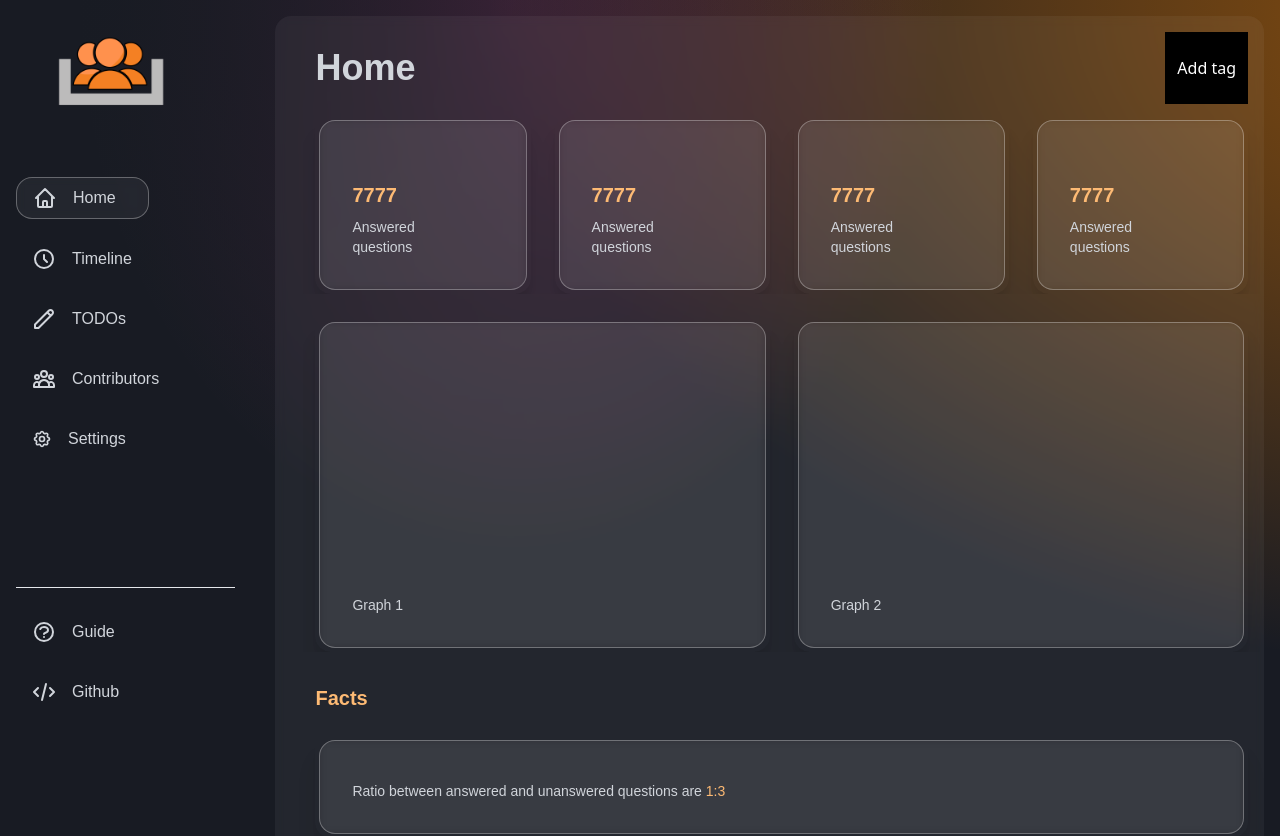
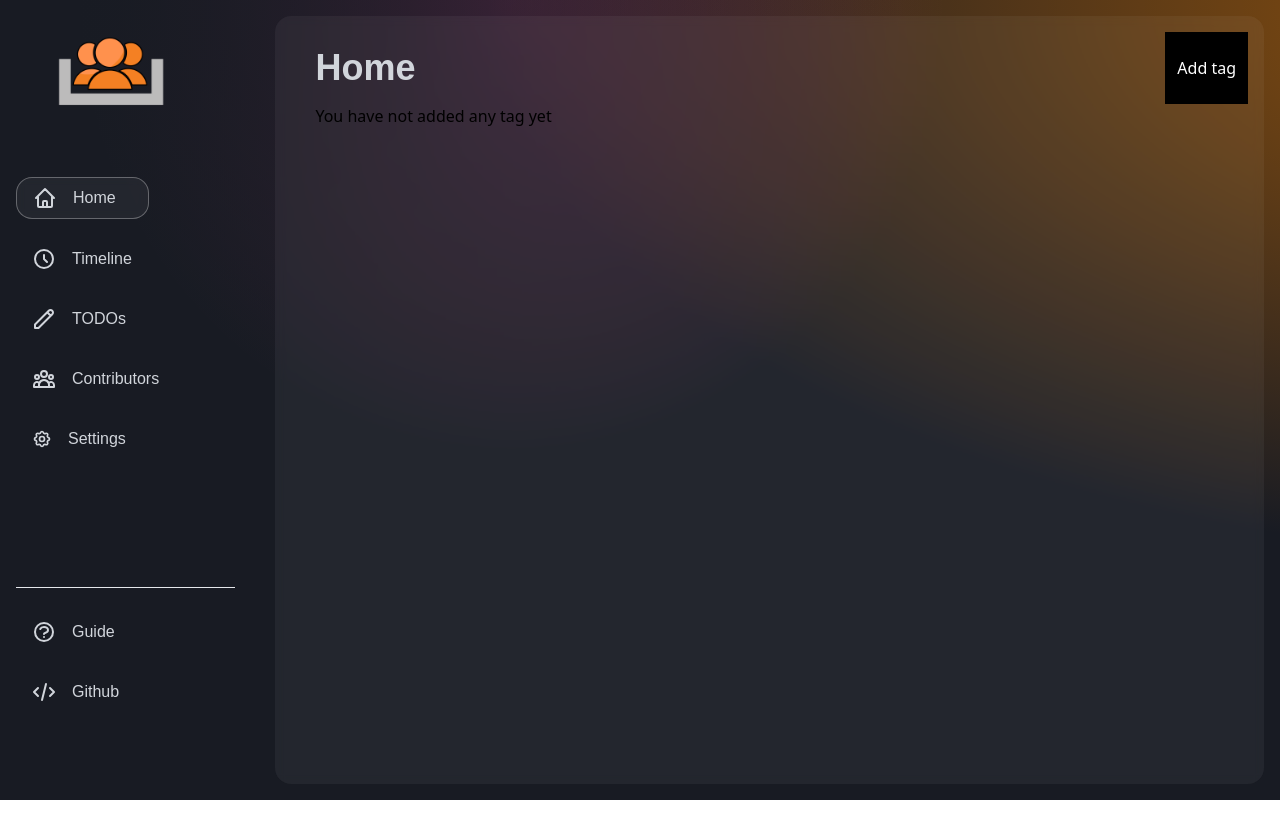
Before and after one commit to hackyguru/superflow, a React (Create React App) app: page /dashboard in a window 1280 px wide. Shown: the top 836 px of the page. After the commit the page ends 800 px from the top, so only its background shows below. Built offline with nearby package versions, Linux system fonts and the light colour scheme.

Commit message:
Improve home component

```diff
--- a/src/dashboard/Home.js
+++ b/src/dashboard/Home.js
@@ -1,98 +1,234 @@
-import React, { useState } from "react";
+import React, { useEffect, useState } from "react";
+import axios from "../utils/axios";
+import { Link } from "react-router-dom";
 
-export default function Home() {
-  return (
+export default function Home(props) {
+  let tag = props.selectedTag;
+  let lastFetchedTag = props.mainState ? props.mainState.tag : null;
+
+  const [isDataFetched, setIsDataFetched] = useState(
+    props.mainState && tag === props.mainState.tag
+  );
+
+  const [total, setTotal] = useState(
+    props.mainState && tag == props.mainState.tag
+      ? props.mainState.results.total
+      : null
+  );
+  const [answered, setAnswered] = useState(
+    props.mainState && tag == props.mainState.tag
+      ? props.mainState.results.answered
+      : null
+  );
+  const [noAnswers, setNoAnswers] = useState(
+    props.mainState && tag == props.mainState.tag
+      ? props.mainState.results.noAnswers
+      : null
+  );
+  const [unanswered, setUnanswered] = useState(
+    props.mainState && tag == props.mainState.tag
+      ? props.mainState.results.unanswered
+      : null
+  );
+
+  let totalCount = null;
+  let noAnsweredCount = null;
+
+  const requests = {
+    total: {
+      endpoint: `tags/${tag}/info`,
+      params: {
+        filter: "!ak79D-dfS.RG3A",
+      },
+    },
+    no_answers: {
+      endpoint: `questions/no-answers`,
+      params: {
+        tagged: tag,
+        filter: "!ak79D.FL9sVikC",
+      },
+    },
+    unanswered: {
+      endpoint: `questions/unanswered`,
+      params: {
+        tagged: tag,
+        filter: "!ak79D*ObLmc-5_",
+      },
+    },
+  };
+
+  async function asyncForEach(array, callback) {
+    for (let index = 0; index < array.length; index++) {
+      await callback(array[index], index, array);
+    }
+  }
+
+  async function fetchData() {
+    if (lastFetchedTag === tag) {
+      return;
+    }
+    setIsDataFetched(false);
+    await asyncForEach(
+      Object.entries(requests),
+      async ([request_name, request]) => {
+        await axios
+          .get(request.endpoint, {
+            params: request.params,
+          })
+          .then(async (response) => {
+            switch (request_name) {
+              case "total":
+                totalCount = response.data.items[0].count;
+                setTotal(response.data.items[0].count);
+                break;
+              case "no_answers":
+                noAnsweredCount = response.data.total;
+                break;
+              case "unanswered":
+                if (totalCount == null || noAnsweredCount == null) {
+                }
+
+                let unansweredResult = {
+                  count: response.data.total - noAnsweredCount,
+                  percentage:
+                    Math.round(
+                      ((response.data.total - noAnsweredCount) / totalCount) *
+                        100 *
+                        10
+                    ) / 10,
+                };
+                setUnanswered(unansweredResult);
+
+                let noAnsweredResult = {
+                  count: noAnsweredCount,
+                  percentage:
+                    Math.round((noAnsweredCount / totalCount) * 100 * 10) / 10,
+                };
+                setNoAnswers(noAnsweredResult);
+
+                let answeredResult = {
+                  count: totalCount - response.data.total,
+                  percentage:
+                    Math.round(
+                      ((totalCount - response.data.total) / totalCount) *
+                        100 *
+                        10
+                    ) / 10,
+                };
+                setAnswered(answeredResult);
+
+                setIsDataFetched(true);
+                lastFetchedTag = tag;
+                props.updateMainState({
+                  tag: tag,
+                  results: {
+                    total: totalCount,
+                    answered: answeredResult,
+                    noAnswers: noAnsweredResult,
+                    unanswered: unansweredResult,
+                  },
+                });
+
+                break;
+            }
+          });
+      }
+    );
+  }
+
+  useEffect(async () => {
+    if (tag) {
+      await fetchData();
+    }
+  }, [tag]);
+
+  return tag ? (
+    isDataFetched ? (
       <div className="flex flex-col">
-      <div class="flex flex-wrap -mx-3 overflow-hidden">
-        <div class="my-3 px-3 w-1/2 overflow-hidden lg:w-1/4 xl:w-1/4">
-          <div class="p-1 shadow-xl  rounded-2xl">
+        <div className="flex flex-wrap -mx-3 overflow-hidden">
+          <div className="my-3 px-3 w-1/2 overflow-hidden lg:w-1/4 xl:w-1/4">
+            <div className="p-1 shadow-xl  rounded-2xl">
               <a
-              class="block p-6 white-glassmorphism border sm:p-8 rounded-xl"
+                className="block p-6 white-glassmorphism border sm:p-8 rounded-xl"
                 href=""
               >
-              <div class="mt-7 sm:pr-8">
-                <h5 class="text-xl font-bold heading text-orange-300">7777</h5>
+                <div className="mt-7 sm:pr-8">
+                  <h5 className="text-xl font-bold heading text-orange-300">
+                    {total}
+                  </h5>
 
-                <p class="mt-2 text-sm desc text-gray-300">
+                  <p className="mt-2 text-sm desc text-gray-300">Total questions</p>
+                </div>
+              </a>
+            </div>
+          </div>
+
+          <div className="my-3 px-3 w-1/2 overflow-hidden  lg:w-1/4 xl:w-1/4">
+            <div className="p-1 shadow-xl  rounded-2xl">
+              <div className="block p-6 white-glassmorphism    border sm:p-8 rounded-xl">
+                <div className="mt-7 sm:pr-8">
+                  <h5 className="text-xl font-bold heading text-orange-300">
+                    {answered.count}
+                  </h5>
+
+                  <p className="mt-2 text-sm desc text-gray-300">
                     Answered questions
                   </p>
                 </div>
-            </a>
+              </div>
             </div>{" "}
           </div>
 
-        <div class="my-3 px-3 w-1/2 overflow-hidden  lg:w-1/4 xl:w-1/4">
-          <div class="p-1 shadow-xl  rounded-2xl">
-            <a
-              class="block p-6 white-glassmorphism    border sm:p-8 rounded-xl"
-              href=""
-            >
-              <div class="mt-7 sm:pr-8">
-                <h5 class="text-xl font-bold heading text-orange-300">7777</h5>
+          <div className="my-3 px-3 w-1/2 overflow-hidden lg:w-1/4 xl:w-1/4">
+            <div className="p-1 shadow-xl  rounded-2xl">
+              <div className="block p-6 white-glassmorphism    border sm:p-8 rounded-xl">
+                <div className="mt-7 sm:pr-8">
+                  <h5 className="text-xl font-bold heading text-orange-300">
+                    {unanswered.count}
+                  </h5>
 
-                <p class="mt-2 text-sm desc text-gray-300">
-                  Answered questions
+                  <p className="mt-2 text-sm desc text-gray-300">
+                    Unanswered questions
                   </p>
                 </div>
-            </a>
+              </div>
             </div>{" "}
           </div>
 
-        <div class="my-3 px-3 w-1/2 overflow-hidden lg:w-1/4 xl:w-1/4">
-          <div class="p-1 shadow-xl  rounded-2xl">
-            <a
-              class="block p-6 white-glassmorphism    border sm:p-8 rounded-xl"
-              href=""
-            >
-              <div class="mt-7 sm:pr-8">
-                <h5 class="text-xl font-bold heading text-orange-300">7777</h5>
+          <div className="my-3 px-3 w-1/2 overflow-hidden lg:w-1/4 xl:w-1/4">
+            <div className="p-1 shadow-xl  rounded-2xl">
+              <div className="block p-6 white-glassmorphism    border sm:p-8 rounded-xl">
+                <div className="mt-7 sm:pr-8">
+                  <h5 className="text-xl font-bold heading text-orange-300">
+                    {noAnswers.count}
+                  </h5>
 
-                <p class="mt-2 text-sm desc text-gray-300">
-                  Answered questions
+                  <p className="mt-2 text-sm desc text-gray-300">
+                    Not answered questions
                   </p>
                 </div>
-            </a>
-          </div>{" "}
               </div>
-
-        <div class="my-3 px-3 w-1/2 overflow-hidden lg:w-1/4 xl:w-1/4">
-          <div class="p-1 shadow-xl  rounded-2xl">
-            <a
-              class="block p-6 white-glassmorphism    border sm:p-8 rounded-xl"
-              href=""
-            >
-              <div class="mt-7 sm:pr-8">
-                <h5 class="text-xl font-bold heading text-orange-300">7777</h5>
-
-                <p class="mt-2 text-sm desc text-gray-300">
-                  Answered questions
-                </p>
-              </div>
-            </a>
             </div>{" "}
           </div>
         </div>
-      <div class="flex flex-wrap -mx-3 overflow-hidden">
-        <div class="my-3 px-3 w-full overflow-hidden lg:w-1/2">
-          <div class="p-1 shadow-xl  rounded-2xl">
+        <div className="flex flex-wrap -mx-3 overflow-hidden">
+          <div className="my-3 px-3 w-full overflow-hidden lg:w-1/2">
+            <div className="p-1 shadow-xl  rounded-2xl">
+              <div className="block p-6 white-glassmorphism    border sm:p-8 rounded-xl">
+                <div className="mt-60 sm:pr-8">
+                  <p className="mt-2 text-sm desc text-gray-300">Graph 1</p>
+                </div>
+              </div>
+            </div>{" "}
+          </div>
+          <div className="my-3 px-3 w-full overflow-hidden lg:w-1/2">
+            <div className="p-1 shadow-xl  rounded-2xl">
               <a
-              class="block p-6 white-glassmorphism    border sm:p-8 rounded-xl"
+                className="block p-6 white-glassmorphism    border sm:p-8 rounded-xl"
                 href=""
               >
-              <div class="mt-60 sm:pr-8">
-                <p class="mt-2 text-sm desc text-gray-300">Graph 1</p>
-              </div>
-            </a>
-          </div>{" "}
-        </div>
-        <div class="my-3 px-3 w-full overflow-hidden lg:w-1/2">
-          <div class="p-1 shadow-xl  rounded-2xl">
-            <a
-              class="block p-6 white-glassmorphism    border sm:p-8 rounded-xl"
-              href=""
-            >
-              <div class="mt-60 sm:pr-8">
-                <p class="mt-2 text-sm desc text-gray-300">Graph 2</p>
+                <div className="mt-60 sm:pr-8">
+                  <p className="mt-2 text-sm desc text-gray-300">Graph 2</p>
                 </div>
               </a>
             </div>{" "}
@@ -101,26 +237,26 @@ export default function Home() {
       <h1 className="heading text-orange-300 text-xl mt-5 mb-3">Facts</h1>
 
       <div className="flex-col space-y-5 mt-3">
-        <div class="p-1 shadow-xl  rounded-2xl">
+        <div className="p-1 shadow-xl  rounded-2xl">
           <a
-            class="block p-6 white-glassmorphism    border sm:p-8 rounded-xl"
+            className="block p-6 white-glassmorphism    border sm:p-8 rounded-xl"
             href=""
           >
-            <div class=" sm:pr-8">
-              <p class="mt-2 text-sm desc text-gray-300">
+            <div className=" sm:pr-8">
+              <p className="mt-2 text-sm desc text-gray-300">
                 Ratio between answered and unanswered questions are{" "}
                 <span className="text-orange-300">1:3</span>
               </p>
             </div>
           </a>
         </div>
-        <div class="p-1 shadow-xl  rounded-2xl">
+        <div className="p-1 shadow-xl  rounded-2xl">
           <a
-            class="block p-6 white-glassmorphism    border sm:p-8 rounded-xl"
+            className="block p-6 white-glassmorphism    border sm:p-8 rounded-xl"
             href=""
           >
-            <div class=" sm:pr-8">
-              <p class="mt-2 text-sm desc text-gray-300">
+            <div className=" sm:pr-8">
+              <p className="mt-2 text-sm desc text-gray-300">
                 Question <span className="text-orange-300">answer</span>
               </p>
             </div>
@@ -128,5 +264,12 @@ export default function Home() {
         </div>
       </div>
     </div>
+    ) : (
+      <div>
+        Fetching......
+      </div>
+    ) //TODO
+  ) : (
+    <div>You have not added any tag yet</div> //TODO
   );
 }
```
Lines whose indentation alone changed are shown as unchanged.
